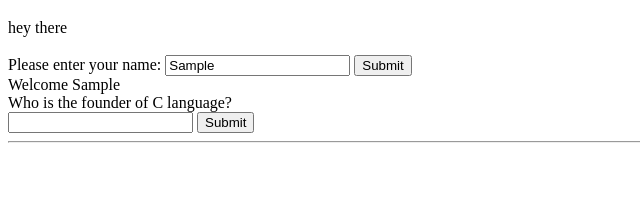
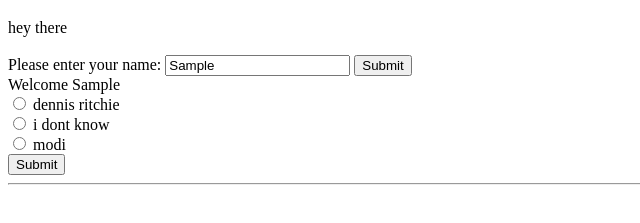
Before and after one commit to Kevin-M-scs/MLSC-WebDev-Task, a plain HTML site: page index.html in a window 1280 px wide. Both pictures are taken after typing "Sample" into the empty fields and a click on the button "Submit". Shown: the part 61-284 px from the top of the page, without its empty margins (0-640 px from the left). Drawn offline with Linux system fonts and the light colour scheme.

Commit message:
MCQ addition

```diff
--- a/index.html
+++ b/index.html
@@ -21,9 +21,15 @@
     <!-- Created a div for all 5 Questions-->
     <div id="questions" class="questions_body">
         <form id="q1" style="display:none;">
-            <label for="input1">Who is the founder of C language?</label>
+            <input type="radio" id="option1" name="input1" value="dennis ritchie">
+            <label for="option1">dennis ritchie</label>
             <br>
-            <input type="text" id="input1" name="input1">
+            <input type="radio" id="option2" name="input1" value="i dont know">
+            <label for="option2">i dont know</label>
+            <br>
+            <input type="radio" id="option3" name="input1" value="value">
+            <label for="option3">modi</label>
+            <br>
             <button type="button" onclick="check(1)">Submit</button>
             <br>
             <label for="input1" id="status1" style="display:none;"></label>
```
